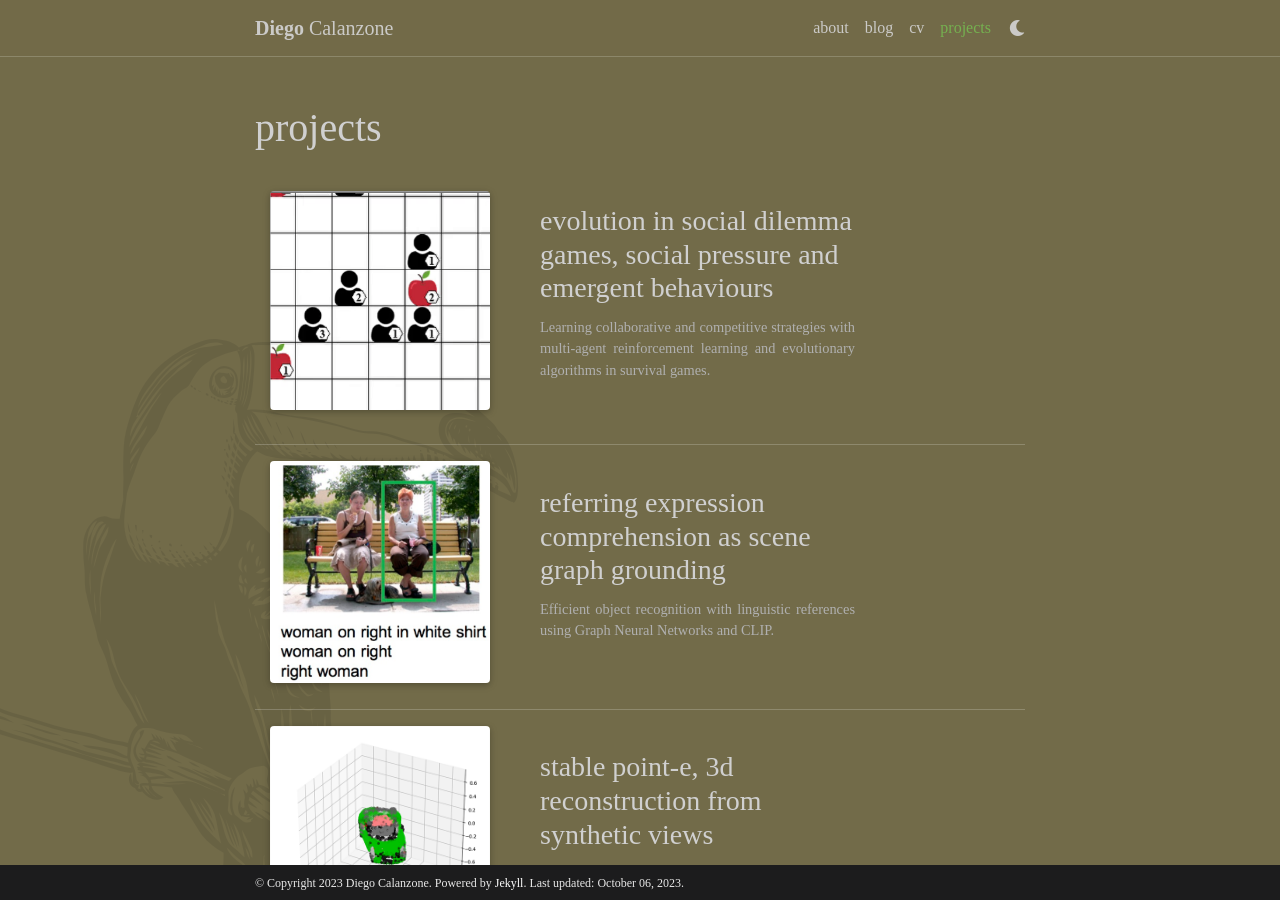
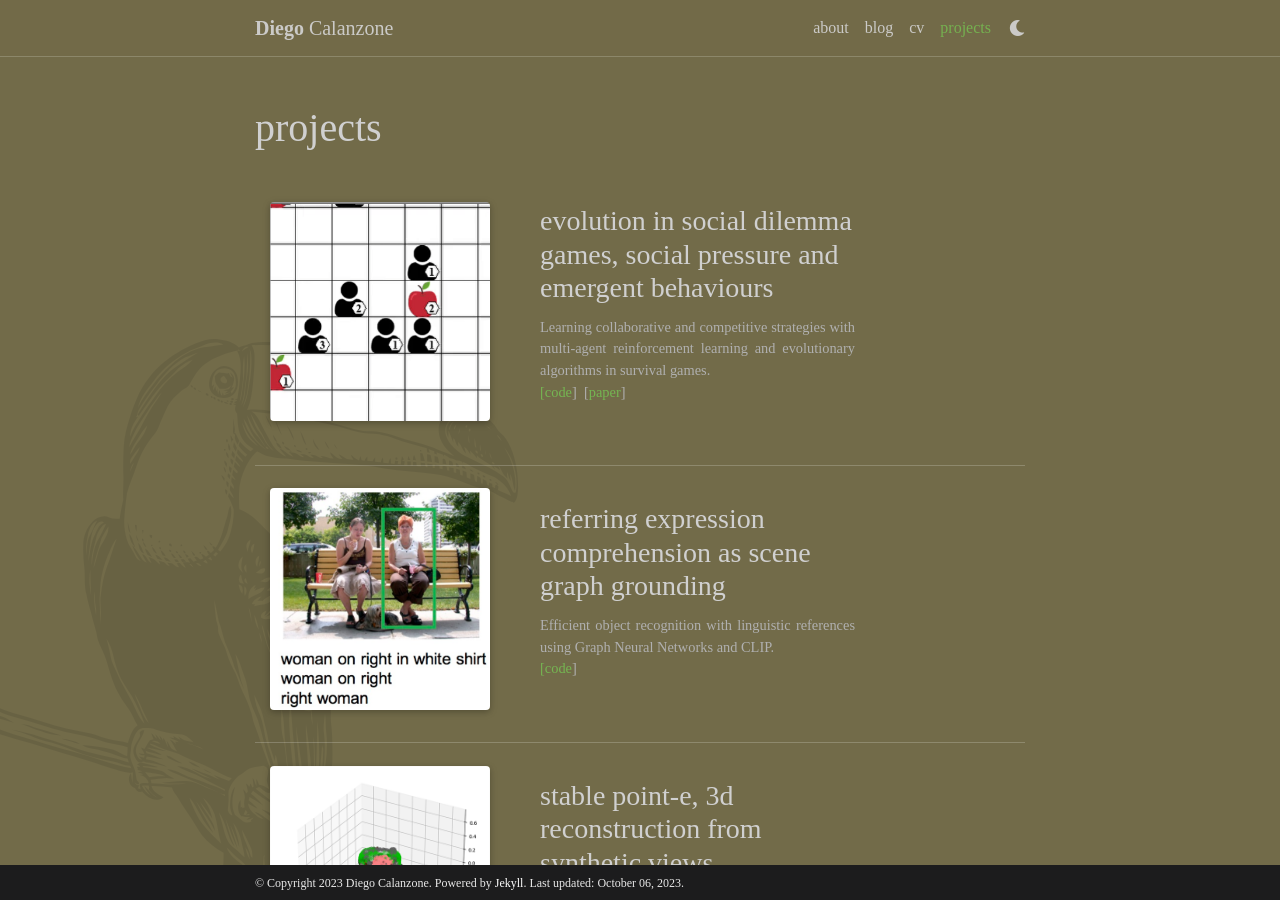
Before and after one commit to halixness/halixness.github.io, a Jekyll site: the page built from _pages/projects.md, in a window 1280 px wide and 900 px high. Built offline with Jekyll 4.4.1, drawn with Linux system fonts in a browser that asks for light colours; some web fonts are replaced; comment, search, counter and statistics services are not loaded; a style sheet for code colours, icons or effects is not loaded; some of the changed text lies outside the part shown.

Commit message:
cv updt, proj layout

```diff
--- a/_includes/projects_horizontal.html
+++ b/_includes/projects_horizontal.html
@@ -17,6 +17,14 @@
           <div class="card-body">
             <h3 class="card-title text-lowercase">{{ project.title }}</h3>
             <p class="card-text">{{ project.description }}</p>
+            <p class="card-text">
+              {%- if project.code -%}
+              [<a href="{{ project.code }}">code</a>]&nbsp;&nbsp;
+              {%- endif -%}
+              {%- if project.paper -%}
+              [<a href="{{ project.paper }}">paper</a>]
+              {%- endif -%}
+            </p>
             <div class="row ml-1 mr-1 p-0">
               {%- if project.github -%}
               <div class="github-icon">
```
Also changed, not shown: _projects/1_project.md (+2 -0 lines), _projects/2_project.md (+1 -0 lines), _projects/3_project.md (+3 -1 lines), _projects/4_project.md (+2 -0 lines), 1 other file.
